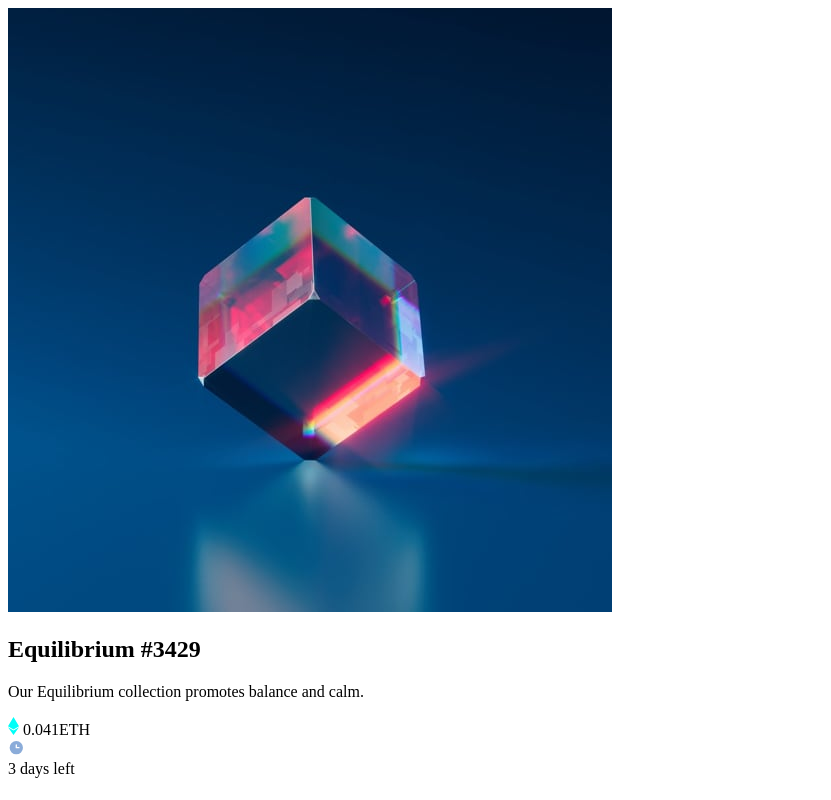
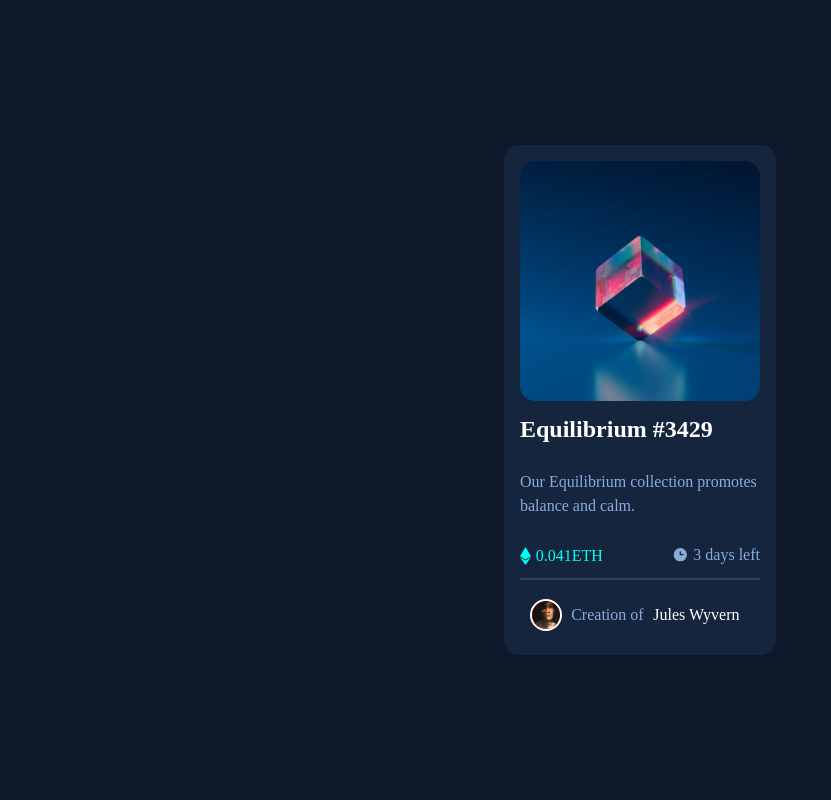
Before and after one commit to vishnuvish-star/nft-preview-component-main, a plain HTML site: page index.html in a window 1280 px wide. Shown: the whole page, without its empty margins (0-831 px from the left). Drawn offline with Linux system fonts and the light colour scheme.

Commit message:
final commit

```diff
--- a/index.html
+++ b/index.html
@@ -16,12 +16,12 @@
     />
 
     <title>Frontend Mentor | NFT preview card component</title>
-
+    <link rel="stylesheet" href="./style/style.css">
   </head>
   <body>
     <div class="NFT">
-      <div class="img">
-        <img src="./images/image-equilibrium.jpg" alt="cube">
+      <div class="img-cube">
+        <img class="first-img" src="./images/image-equilibrium.jpg" alt="cube">
       </div>
       <div class="title">
         <h2>Equilibrium #3429</h2>
@@ -38,9 +38,17 @@
         <div class="img-clock">
           <img src="./images/icon-clock.svg" alt="clock">
         </div>
-        <span>3 days left</span>
+         <span>3 days left</span>
         </div>
       </div>
+       <hr>
+      <footer class="footer">
+        <img class="avatar"src="./images/image-avatar.png" alt="avatar-image">
+        <div class="last-text">
+          <p class="blue-text"> Creation of</p>
+          <p class="name">Jules Wyvern</p>
+        </div>
+      </footer>
     </div>
   </body>
 </html>
--- a/style/style.css
+++ b/style/style.css
@@ -1,5 +1,111 @@
+
+@import url('https://fonts.googleapis.com/css2?family=Outfit:wght@300;400;600&display=swap');
+
 *{
     margin: 0;
     padding: 0;
     box-sizing: border-box;
 }
+html{
+    font-size: 16px;
+}
+body{
+    width: 100vw;
+    height: 100vh;
+    background-color: hsl(217, 54%, 11%) ;
+    display: flex;
+    justify-content: center;
+    align-items: center;
+}
+img{
+    max-width: 100%;
+    height: auto;
+}
+.NFT{
+    background-color : hsl(216, 50%, 16%);
+    width: 17rem;
+    border: 5rem;
+    padding: 1rem;
+    border-radius: 15px;
+    display: flex;
+    flex-direction: column;
+    justify-content: center;
+    align-items: center;
+    gap: 0.7rem;
+
+}
+
+.first-img{
+    border-radius: 15px;
+}
+.title{
+    color: #ffffff;
+    font-weight:600;
+    width: 15rem;
+}
+.para{
+    color:  hsl(215, 51%, 70%);
+    width:17rem ;
+    padding: 1rem;
+    line-height: 1.5rem;
+    font-weight: 300;
+}
+.amount{
+    width: 100%;
+    display: flex;
+    flex-direction: row;
+    justify-content: space-between;
+}
+.img-ethereum{
+    display: flex;
+    justify-content: center;
+    align-items: center;
+    gap: 0.3rem;
+}
+.img-ethereum span{
+    color: hsl(178, 100%, 50%);
+}
+.days{
+    display: flex;
+    justify-content: space-between;
+    gap: 0.3rem;
+}
+span{
+    color:  hsl(215, 51%, 70%);
+}
+hr{
+    border: 1px solid  hsl(215, 32%, 27%);
+    width: 100%;
+    color:  hsl(215, 32%, 27%);
+}
+.avatar{
+    background-color: red;
+    width: 2rem;
+    height: 2rem;
+    border-radius: 50%;
+    border: 2px solid hsl(0, 0%, 100%);
+}
+.footer{
+    width: 100%;
+    padding: 0.5rem;
+    display: flex;
+    flex-direction: row;
+    justify-content:space-evenly;
+    align-items: center;
+    gap: 0.5rem;
+}
+.last-text{
+    width:80% ;
+    display: flex;
+    flex-direction: row;
+    gap: 0.6rem;
+    font-weight: 400;
+
+}
+.blue-text{
+    color: hsl(215, 51%, 70%) ;
+}
+.name
+{
+    color: #ffffff;
+}
```
